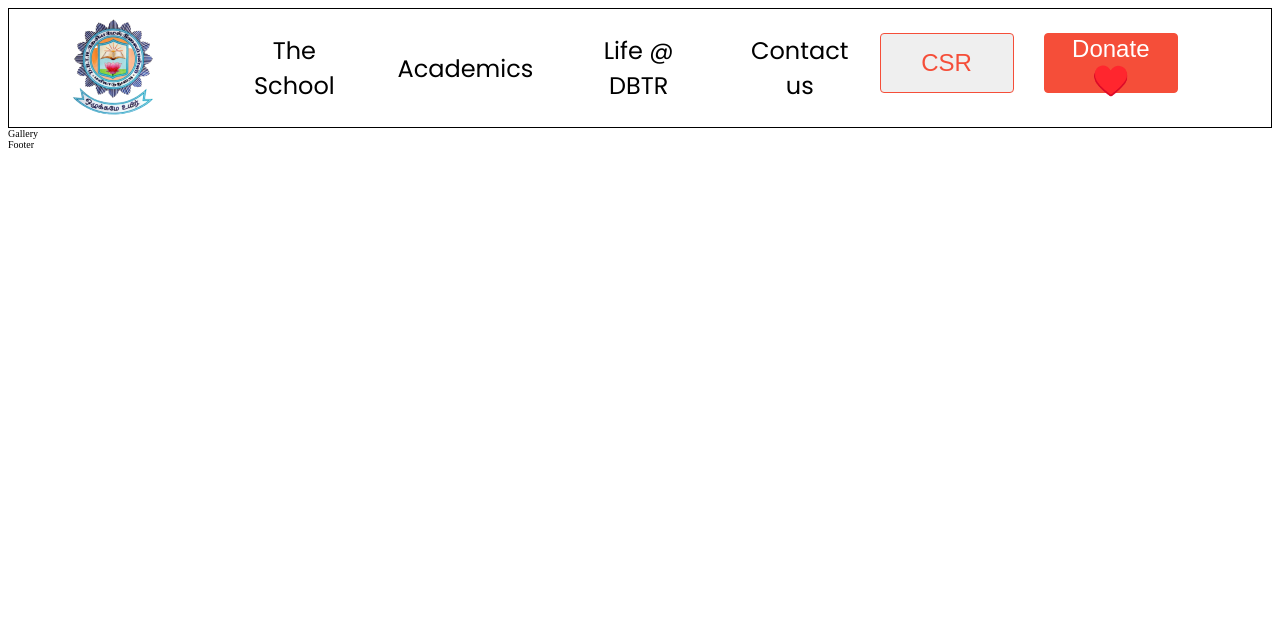
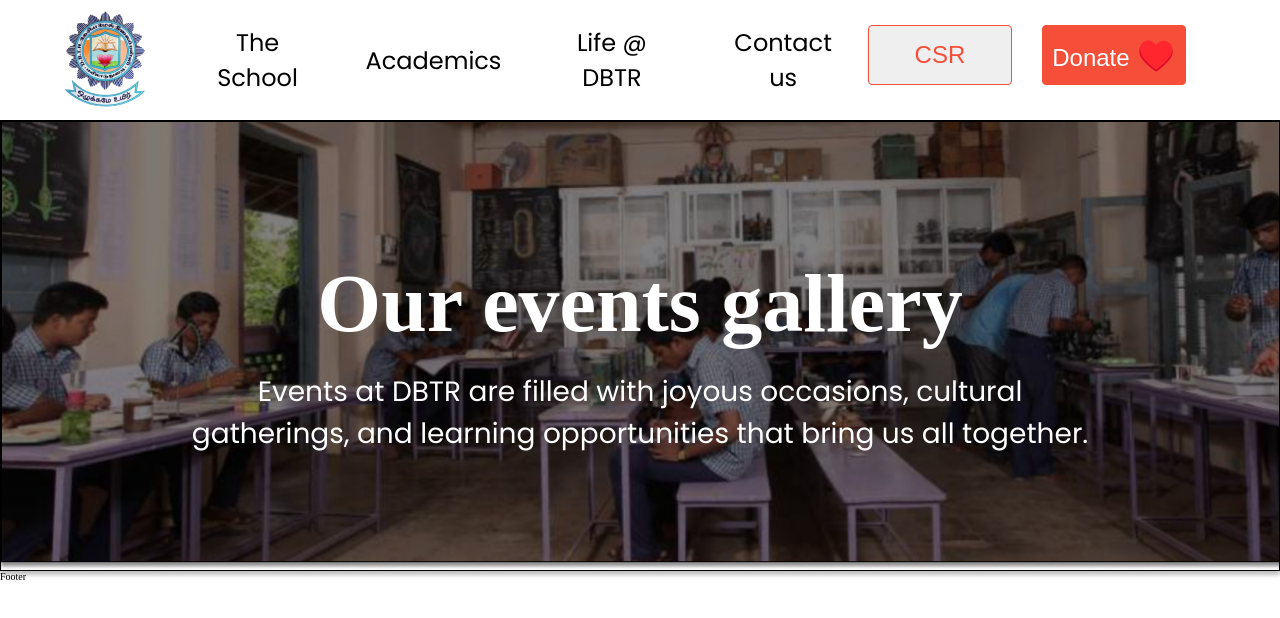
Before and after one commit to rishabh-in/School-Webapge, a React app in the folder client/: page / in a window 1280 px wide. Built offline with nearby package versions, Linux system fonts and the light colour scheme.

Commit message:
Body image styling

```diff
--- a/client/Components/Gallery/Body.js
+++ b/client/Components/Gallery/Body.js
@@ -0,0 +1,11 @@
+import Info from "./Info";
+
+const Body = () => {
+  return (
+    <div className="body-container">
+      <Info />
+    </div>
+  )
+}
+
+export default Body;
--- a/client/Components/Gallery/Info.js
+++ b/client/Components/Gallery/Info.js
@@ -0,0 +1,14 @@
+import "../../styles/gallery.css"
+
+const Info = () => {
+  return (
+    <div className="info-container-wrapper">
+      <div className="info-container">
+        <h1>Our events gallery</h1>
+        <p>Events at DBTR are filled with joyous occasions, cultural gatherings, and learning opportunities that bring us all together.</p>
+      </div>
+    </div>
+  )
+}
+
+export default Info;
--- a/client/Pages/Gallery.js
+++ b/client/Pages/Gallery.js
@@ -1,6 +1,10 @@
+import {Fragment} from 'react';
+import Body from '../Components/Gallery/Body';
 const Gallery = () => {
   return (
-    <div>Gallery</div>
+    <Fragment>
+      <Body />
+    </Fragment>
   )
 }
 
--- a/client/styles/common.css
+++ b/client/styles/common.css
@@ -6,6 +6,8 @@
 * {
   box-sizing: border-box;
   font-size: 10px;
+  margin: 0px;
+  padding: 0px;
 }
 
 .header-fonts {
--- /dev/null
+++ b/client/styles/gallery.css
@@ -0,0 +1,57 @@
+/* Main body Image styling */
+
+.info-container-wrapper {
+  width: 100%;
+  position: relative;
+  display: flex;
+  justify-content: center;
+  border: 0.1px solid black;
+  box-shadow: 0px 4px 4px 0px #00000040;
+  box-shadow: 0px 4px 4px 0px #00000040;
+
+  overflow: hidden;
+  z-index: 1;
+}
+
+.info-container-wrapper::before {
+  content: '';
+  position: absolute;
+  width: 100%;
+  height: 100%;
+  background: url(../public//static//gallery-pic.png);
+  background-size: cover;
+  opacity: 1;
+  z-index: -1;
+}
+
+.info-container {
+  width: 65%;
+  height: 44.9rem;
+  color: #FFFFFF;
+  display: flex;
+  flex-direction: column;
+  justify-content: center;
+  align-items: center;
+}
+
+.info-container > h1 {
+  font-family: Playfair Display;
+  width: 68.8rem;
+  font-size: 8.2rem;
+  font-weight: 700;
+  line-height: 9.5rem;
+  letter-spacing: 0em;
+  margin: 2rem 0rem;
+  text-align: center;
+
+}
+
+.info-container > p {
+  font-family: Poppins;
+  width: 91.5rem;
+  font-size: 28px;
+  font-weight: 400;
+  line-height: 42px;
+  letter-spacing: 0em;
+  text-align: center;
+}
--- a/client/styles/header.css
+++ b/client/styles/header.css
@@ -5,7 +5,6 @@
   height: 12rem;
   display: flex;
   justify-content: center;
-  border: 0.2px solid black;
 }
 
 .header-container {
```
Also changed, not shown: client/public/static/gallery-pic.png (added).
